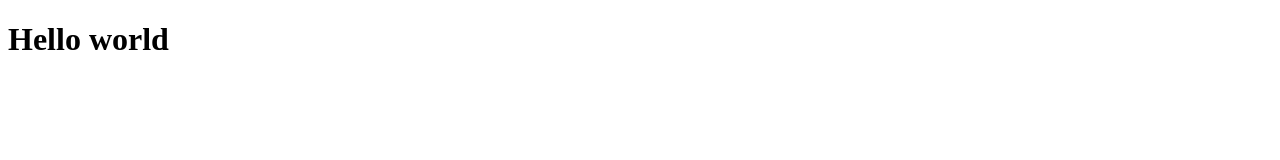
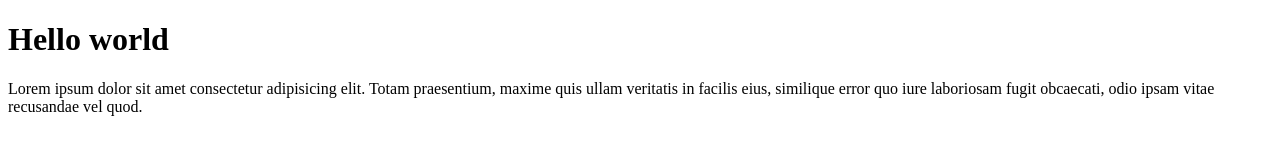
Before and after one commit to crisnaimanueltarigan/crisna-git-test2, a plain HTML site: page index.html in a window 1280 px wide. Drawn offline with Linux system fonts and the light colour scheme.

Commit message:
menambahkan paragraf

```diff
--- a/index.html
+++ b/index.html
@@ -8,5 +8,7 @@
 </head>
 <body>
     <h1>Hello world</h1>
+    <p>Lorem ipsum dolor sit amet consectetur adipisicing elit. Totam praesentium, maxime quis ullam veritatis in facilis eius, similique error quo iure laboriosam fugit obcaecati, odio ipsam vitae recusandae vel quod.</p>
 </body>
+
 </html>
```
